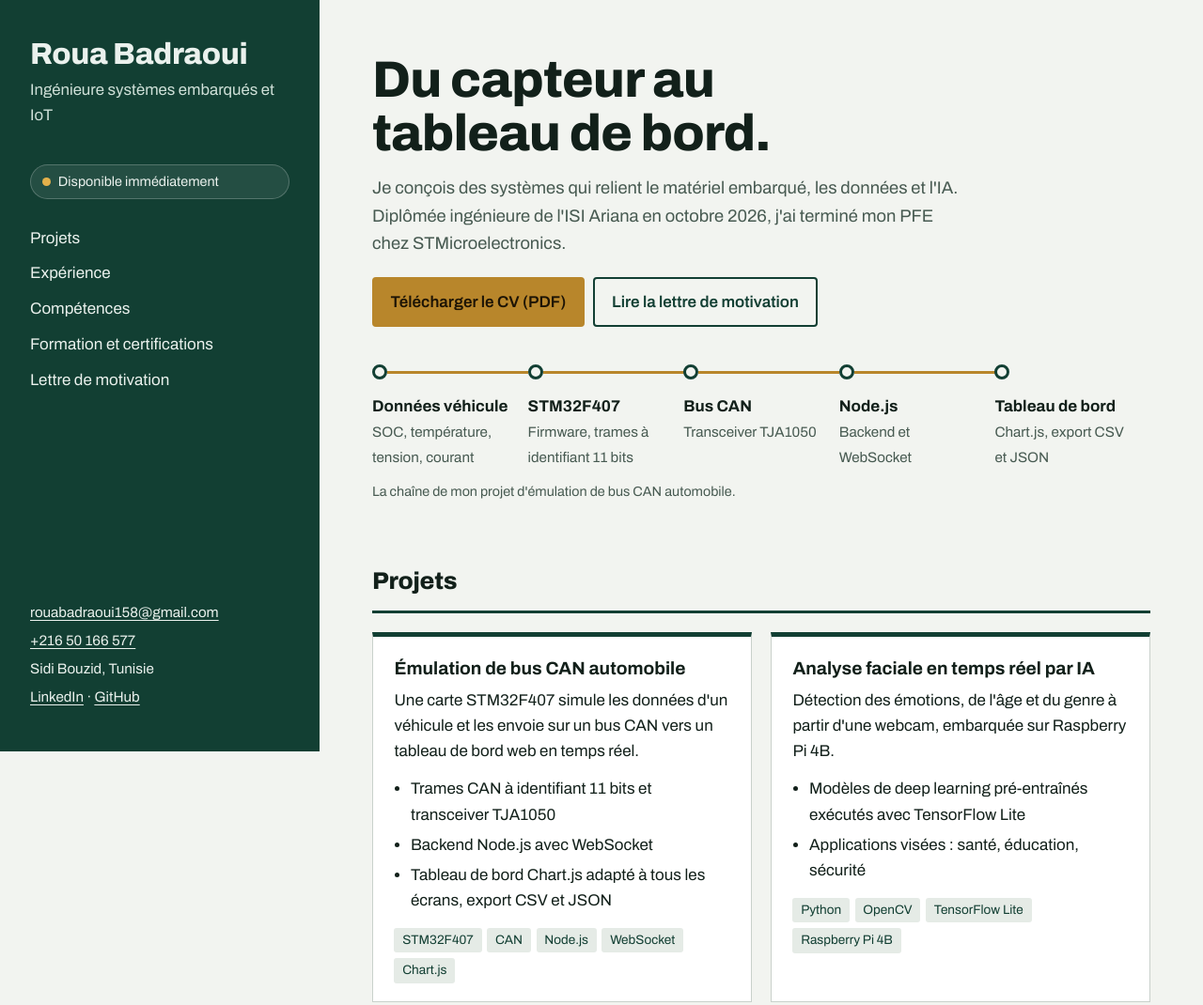
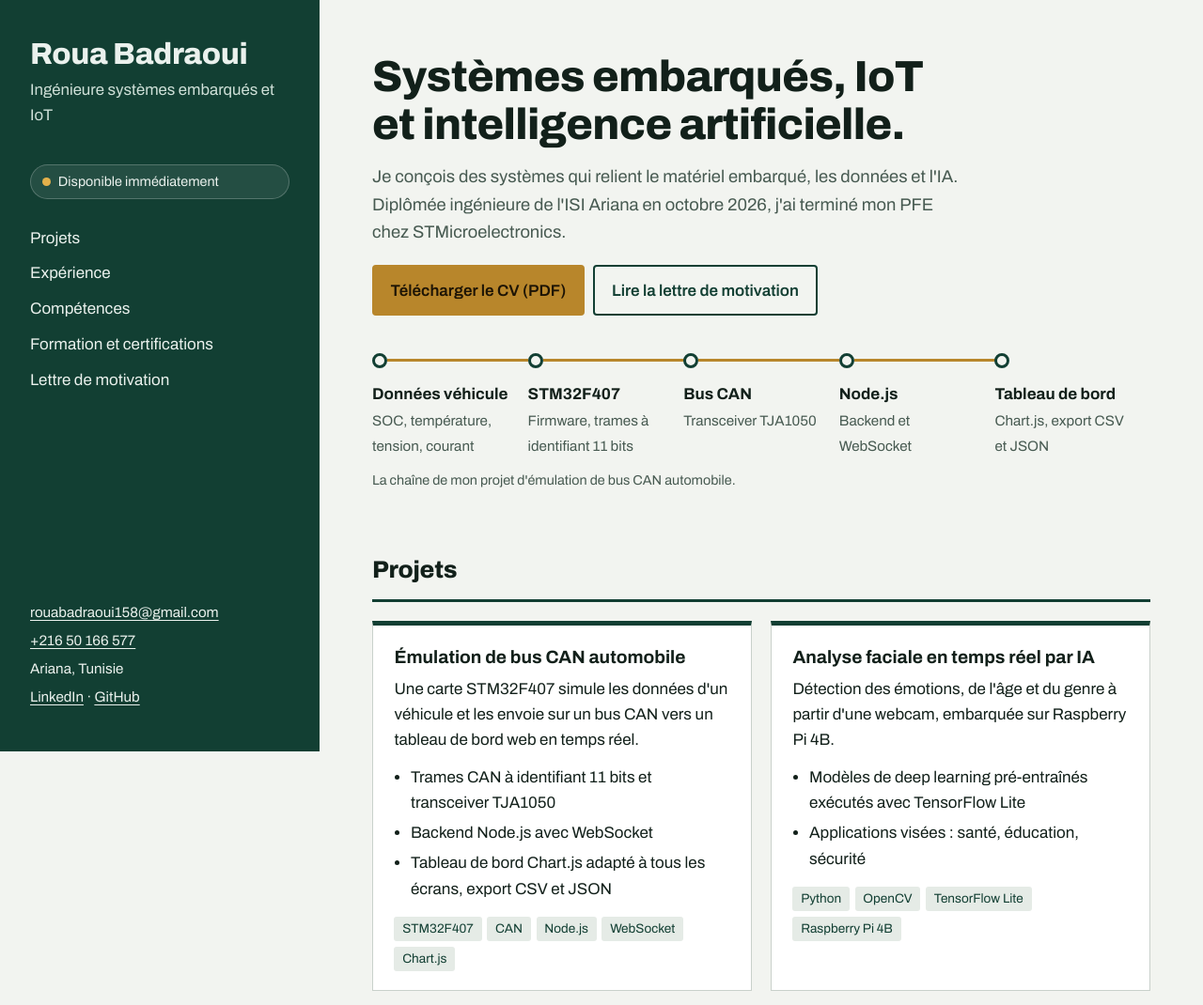
Before and after one commit to rouabadraoui158/rouabadraoui158.github.io, a plain HTML site: page index.html in a window 1280 px wide. Shown: the top 1070 px of the page at 94% size. Drawn offline with Linux system fonts and the light colour scheme.

Commit message:
Titre plus sobre et adresse à Ariana
- Nouveau titre principal : Systèmes embarqués, IoT et intelligence artificielle
- Adresse : Ariana à la place de Sidi Bouzid (site, lettre, CV)
- Licence : ISI Ariana
- CV et lettre PDF régénérés

Co-Authored-By: Claude Sonnet 5.5 <noreply@anthropic.com>
Claude-Session: https://claude.ai/code/session_012aahp5XZHkYkkQsptiXwwX

```diff
--- a/index.html
+++ b/index.html
@@ -30,14 +30,14 @@
     <div class="contact">
       <p><a href="mailto:rouabadraoui158@gmail.com">rouabadraoui158@gmail.com</a></p>
       <p><a href="tel:+21650166577">+216 50 166 577</a></p>
-      <p>Sidi Bouzid, Tunisie</p>
+      <p>Ariana, Tunisie</p>
       <p><a href="https://www.linkedin.com/in/roua-badraoui-613b91232">LinkedIn</a> · <a href="https://github.com/rouabadraoui158">GitHub</a></p>
     </div>
   </header>
 
   <main class="main" id="contenu">
     <div class="hero">
-      <h2>Du capteur au tableau de bord.</h2>
+      <h2>Systèmes embarqués, IoT et intelligence artificielle.</h2>
       <p class="lead">Je conçois des systèmes qui relient le matériel embarqué, les données et l'IA. Diplômée ingénieure de l'ISI Ariana en octobre 2026, j'ai terminé mon PFE chez STMicroelectronics.</p>
       <div class="actions">
         <a class="btn" href="assets/CV_Roua_Badraoui.pdf" download>Télécharger le CV (PDF)</a>
@@ -162,7 +162,7 @@
           <h3>Formation</h3>
           <ul class="plain">
             <li><strong>Diplôme d'ingénieur en systèmes embarqués et IoT</strong><small>ISI Ariana, 20 octobre 2026</small></li>
-            <li><strong>Licence en génie logiciel</strong><small>Faculté des Sciences et Techniques de Sidi Bouzid, 26 décembre 2023</small></li>
+            <li><strong>Licence en génie logiciel</strong><small>ISI Ariana, 26 décembre 2023</small></li>
           </ul>
           <h3 style="margin-top:1.5rem">Langues</h3>
           <ul class="plain">
@@ -185,7 +185,7 @@
     </section>
 
     <footer>
-      <p>Roua Badraoui, Sidi Bouzid, Tunisie. <a href="mailto:rouabadraoui158@gmail.com">rouabadraoui158@gmail.com</a></p>
+      <p>Roua Badraoui, Ariana, Tunisie. <a href="mailto:rouabadraoui158@gmail.com">rouabadraoui158@gmail.com</a></p>
     </footer>
   </main>
 </div>
--- a/style.css
+++ b/style.css
@@ -84,8 +84,8 @@ a:hover { color: var(--copper-dark); }
 @media (min-width: 960px) { .main { padding: 3.5rem 3.5rem 5rem; } }
 .hero h2 {
   font-stretch: 118%; font-weight: 800;
-  font-size: clamp(2rem, 4.6vw, 3.4rem); line-height: 1.05; letter-spacing: -0.015em;
-  margin: 0 0 1rem; max-width: 16ch;
+  font-size: clamp(1.9rem, 3.8vw, 2.9rem); line-height: 1.1; letter-spacing: -0.015em;
+  margin: 0 0 1rem; max-width: 22ch;
 }
 .lead { max-width: 60ch; font-size: 1.15rem; color: var(--muted); margin: 0; }
 
```
Also changed, not shown: lettre.html (+2 -2 lines), 2 other files.
